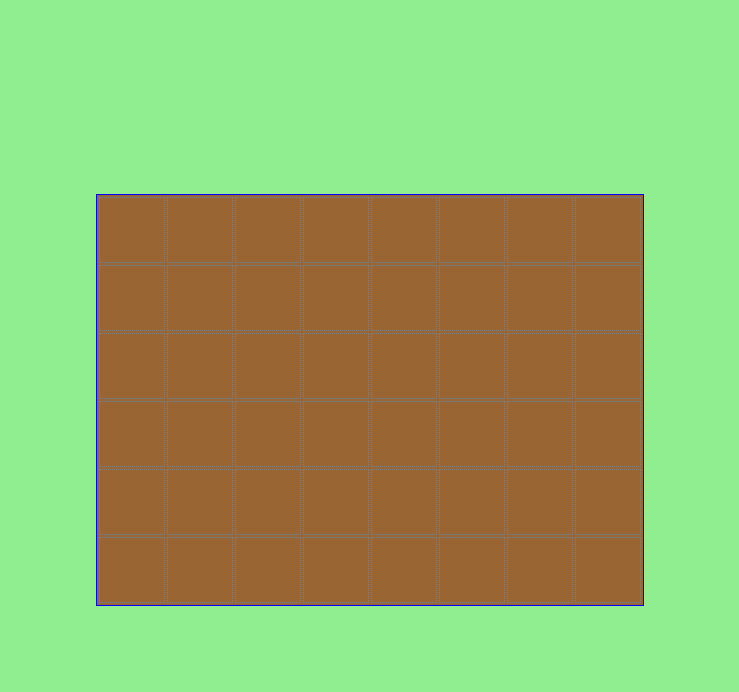
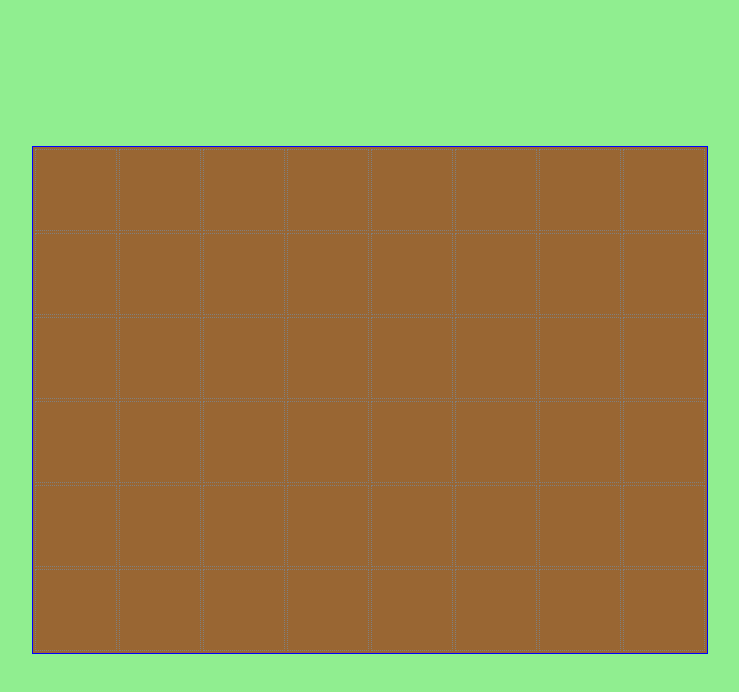
Before and after one commit to addison-grant/sweat-equity-2, a React (Create React App) app: page / in a window 1280 px wide. Shown: the top 692 px of the page, without its empty margins (270-1009 px from the left). Built offline with nearby package versions, Linux system fonts and the light colour scheme.

Commit message:
Use vh for cell size

```diff
--- a/src/components/House.css
+++ b/src/components/House.css
@@ -3,8 +3,8 @@
 }
 
 .House-cell {
-  width: 64px;
-  height: 64px;
+  width: 10vh;
+  height: 10vh;
   border: 1px dotted gray;
   margin: 0;
   padding: 0;
```
